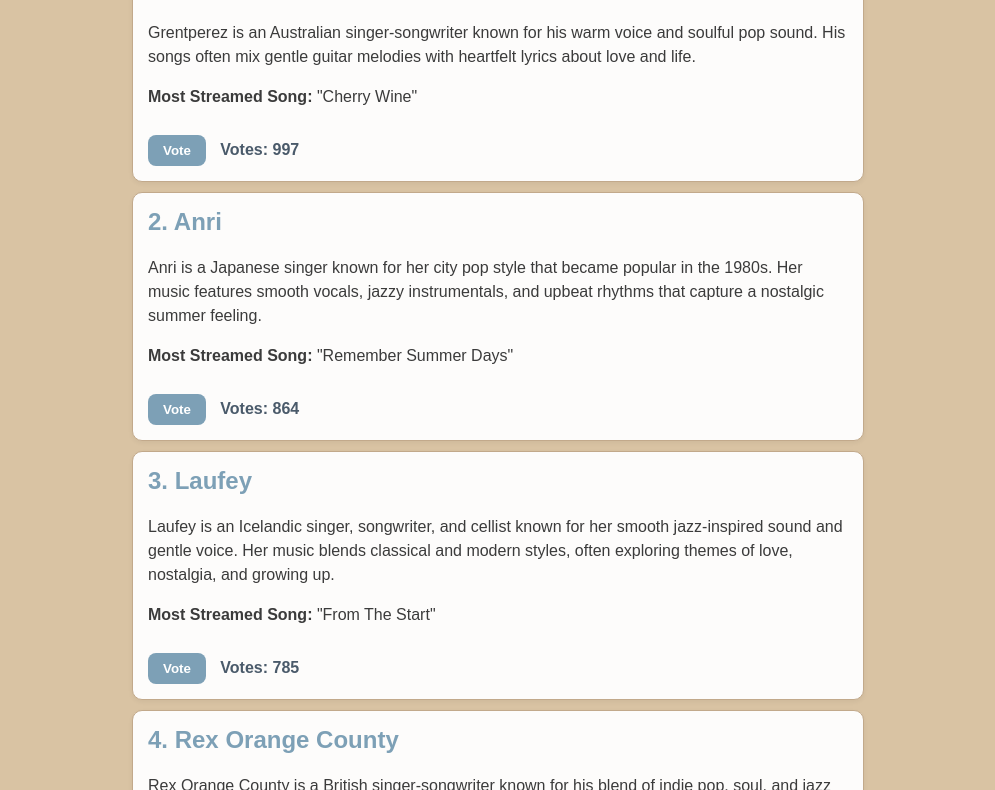
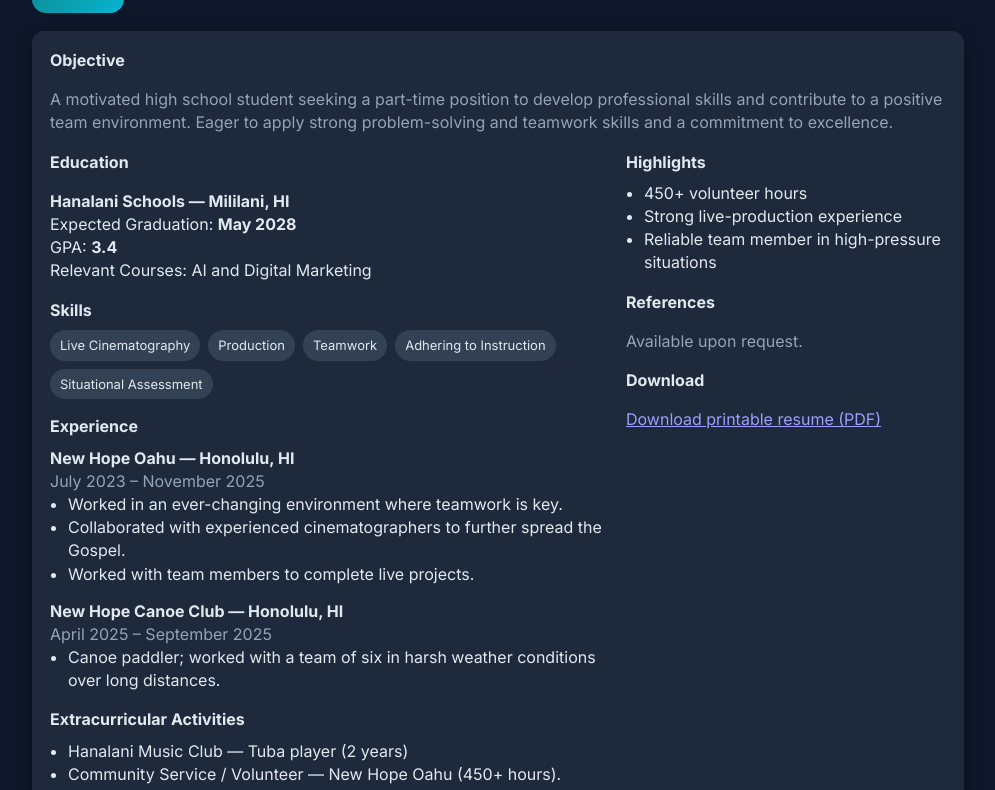
Before and after one commit to JosueBaut/JoshRepo, a plain HTML site: page index.html in a window 1280 px wide. Shown: the part 143-933 px from the top of the page, without its empty margins (142-1137 px from the left). Drawn offline with Linux system fonts and the light colour scheme.

Commit message:
Update index.html
resume

```diff
--- a/index.html
+++ b/index.html
@@ -1,145 +1,153 @@
-<!-- file: index.html -->
-<!DOCTYPE html>
+<!doctype html>
 <html lang="en">
 <head>
-  <meta charset="UTF-8" />
-  <meta name="viewport" content="width=device-width, initial-scale=1.0" />
-  <title>My Favorite Musicians</title>
+  <meta charset="utf-8" />
+  <meta name="viewport" content="width=device-width,initial-scale=1" />
+  <title>Joshua Adam Bautista — Resume</title>
+  <link href="https://fonts.googleapis.com/css2?family=Inter:wght@300;400;600;700&display=swap" rel="stylesheet">
   <style>
-    body {
-      font-family: 'Poppins', sans-serif;
-      background-color: #d9c3a3; /* bolder light brown background */
-      color: #3b3b3b;
-      padding: 20px;
-      margin: 0;
+    :root{
+      --accent:#0f766e;
+      --muted:#94a3b8;
+      --card:#1e293b;
+      --bg:#0f172a;
+      font-family: Inter, system-ui, -apple-system, 'Segoe UI', Roboto, 'Helvetica Neue', Arial;
+      color-scheme: dark;
     }
+    *{box-sizing:border-box}
+    body{margin:0;background:var(--bg);color:#e2e8f0;line-height:1.45}
+    .container{max-width:980px;margin:40px auto;padding:24px}
+    header{display:flex;gap:20px;align-items:center}
+    .avatar{width:92px;height:92px;border-radius:14px;background:linear-gradient(135deg,var(--accent),#06b6d4);display:flex;align-items:center;justify-content:center;color:white;font-weight:700;font-size:28px}
+    h1{margin:0;font-size:28px}
+    .sub{color:var(--muted);margin-top:6px}
+    .contact{margin-left:auto;text-align:right}
+    .card{background:var(--card);border-radius:12px;padding:18px;box-shadow:0 6px 18px rgba(0,0,0,0.4);margin-top:18px}
+    .grid{display:grid;grid-template-columns:1fr 320px;gap:20px}
+    .section{margin-bottom:16px}
+    .section h3{margin:0 0 8px 0;font-size:16px}
+    ul{margin:0;padding-left:18px}
+    .skill-list{display:flex;flex-wrap:wrap;gap:8px}
+    .chip{background:#334155;padding:6px 10px;border-radius:999px;font-size:13px;color:#e2e8f0}
+    .job{margin-bottom:14px}
+    .muted{color:var(--muted)}
+    footer{margin-top:20px;text-align:center;color:var(--muted);font-size:13px}
+    @media (max-width:820px){.grid{grid-template-columns:1fr;}.contact{text-align:left;margin-left:0}}
 
-    h1 {
-      text-align: center;
-      color: #4a5a6a; /* soft blue-gray */
-    }
-
-    .artist-list {
-      background-color: #fdfcfb;
-      border: 1px solid #c2a98b; /* light brown border */
-      border-radius: 10px;
-      margin: 10px auto;
-      padding: 15px;
-      max-width: 700px;
-      box-shadow: 0 2px 5px rgba(0,0,0,0.05);
-      transition: transform 0.2s ease, box-shadow 0.2s ease;
-    }
-
-    .artist-list:hover {
-      transform: translateY(-3px);
-      box-shadow: 0 4px 10px rgba(0,0,0,0.1);
-    }
-
-    .artist-list h2 {
-      color: #7da0b6; /* pastel blue */
-      margin-top: 0;
-    }
-
-    .artist-list p {
-      line-height: 1.5;
-    }
-
-    .vote-button {
-      cursor: pointer;
-      background-color: #7da0b6;
-      color: white;
-      border: none;
-      border-radius: 8px;
-      padding: 8px 15px;
-      margin-top: 10px;
-      font-weight: bold;
-      transition: background-color 0.2s ease;
-    }
-
-    .vote-button:hover {
-      background-color: #4a5a6a;
-    }
-
-    .votes {
-      font-weight: bold;
-      color: #4a5a6a;
-      margin-left: 10px;
-    }
+    /* simple print-friendly tweaks */
+    @media print{body{background:white} .container{margin:0;padding:0} .card{box-shadow:none} a[href]:after{content:""}}
   </style>
 </head>
 <body>
-  <h1>My Favorite Musicians</h1>
-  <div id="artistList"></div>
+  <div class="container">
+    <header>
+      <div class="avatar">JB</div>
+      <div>
+        <h1>Joshua Adam Bautista</h1>
+        <div class="sub">High school student • Aspiring cinematographer & team player</div>
+      </div>
+      <div class="contact">
+        <div>Ho’okanhe ST, Mililani, HI 96789</div>
+        <div class="muted">(808) 779-2762 • <a href="mailto:jobautista@hanalani.org">jobautista@hanalani.org</a></div>
+      </div>
+    </header>
+
+    <main class="card">
+      <div class="section">
+        <h3>Objective</h3>
+        <p class="muted">A motivated high school student seeking a part-time position to develop professional skills and contribute to a positive team environment. Eager to apply strong problem-solving and teamwork skills and a commitment to excellence.</p>
+      </div>
+
+      <div class="grid">
+        <div>
+          <div class="section">
+            <h3>Education</h3>
+            <p><strong>Hanalani Schools — Mililani, HI</strong><br>
+            Expected Graduation: <strong>May 2028</strong><br>
+            GPA: <strong>3.4</strong><br>
+            Relevant Courses: AI and Digital Marketing</p>
+          </div>
+
+          <div class="section">
+            <h3>Skills</h3>
+            <div class="skill-list">
+              <span class="chip">Live Cinematography</span>
+              <span class="chip">Production</span>
+              <span class="chip">Teamwork</span>
+              <span class="chip">Adhering to Instruction</span>
+              <span class="chip">Situational Assessment</span>
+            </div>
+          </div>
+
+          <div class="section">
+            <h3>Experience</h3>
+            <div class="job">
+              <strong>New Hope Oahu — Honolulu, HI</strong><br>
+              <span class="muted">July 2023 – November 2025</span>
+              <ul>
+                <li>Worked in an ever-changing environment where teamwork is key.</li>
+                <li>Collaborated with experienced cinematographers to further spread the Gospel.</li>
+                <li>Worked with team members to complete live projects.</li>
+              </ul>
+            </div>
+
+            <div class="job">
+              <strong>New Hope Canoe Club — Honolulu, HI</strong><br>
+              <span class="muted">April 2025 – September 2025</span>
+              <ul>
+                <li>Canoe paddler; worked with a team of six in harsh weather conditions over long distances.</li>
+              </ul>
+            </div>
+          </div>
+
+          <div class="section">
+            <h3>Extracurricular Activities</h3>
+            <ul>
+              <li>Hanalani Music Club — Tuba player (2 years)</li>
+              <li>Community Service / Volunteer — New Hope Oahu (450+ hours). Projects include Easter service at Blaisdell and Sunday services.</li>
+            </ul>
+          </div>
+        </div>
+
+        <aside>
+          <div class="section">
+            <h3>Highlights</h3>
+            <ul>
+              <li>450+ volunteer hours</li>
+              <li>Strong live-production experience</li>
+              <li>Reliable team member in high-pressure situations</li>
+            </ul>
+          </div>
+
+          <div class="section">
+            <h3>References</h3>
+            <p class="muted">Available upon request.</p>
+          </div>
+
+          <div class="section">
+            <h3>Download</h3>
+            <p><a href="#" onclick="downloadResume()">Download printable resume (PDF)</a></p>
+          </div>
+        </aside>
+      </div>
+
+    </main>
+
+    <footer>
+      Built from Joshua's resume • Want layout or color changes? Reply and I’ll update it.
+    </footer>
+  </div>
 
   <script>
-    // Helper function to generate a random number between 341 and 1200
-    function randomVotes() {
-      return Math.floor(Math.random() * (1200 - 341 + 1)) + 341;
+    function downloadResume(){
+      // simple placeholder: open the attached PDF in a new tab if available
+      const pdfPath = 'Joshua.B Resume.pdf';
+      const a = document.createElement('a');
+      a.href = pdfPath;
+      a.target = '_blank';
+      a.rel = 'noopener';
+      a.click();
     }
-
-    const artists = [
-      {
-        id: 'laufey',
-        name: 'Laufey',
-        description: 'Laufey is an Icelandic singer, songwriter, and cellist known for her smooth jazz-inspired sound and gentle voice. Her music blends classical and modern styles, often exploring themes of love, nostalgia, and growing up.',
-        song: 'From The Start',
-        votes: randomVotes()
-      },
-      {
-        id: 'grentperez',
-        name: 'Grentperez',
-        description: 'Grentperez is an Australian singer-songwriter known for his warm voice and soulful pop sound. His songs often mix gentle guitar melodies with heartfelt lyrics about love and life.',
-        song: 'Cherry Wine',
-        votes: randomVotes()
-      },
-      {
-        id: 'anri',
-        name: 'Anri',
-        description: 'Anri is a Japanese singer known for her city pop style that became popular in the 1980s. Her music features smooth vocals, jazzy instrumentals, and upbeat rhythms that capture a nostalgic summer feeling.',
-        song: 'Remember Summer Days',
-        votes: randomVotes()
-      },
-      {
-        id: 'rex',
-        name: 'Rex Orange County',
-        description: 'Rex Orange County is a British singer-songwriter known for his blend of indie pop, soul, and jazz influences. His songs often explore emotions, relationships, and self-discovery with a warm and honest tone.',
-        song: 'Best Friend',
-        votes: randomVotes()
-      },
-      {
-        id: 'daniel',
-        name: 'Daniel Caesar',
-        description: 'Daniel Caesar is a Canadian singer-songwriter known for his smooth R&B sound and soulful voice. His music often explores themes of love, faith, and personal growth.',
-        song: 'Best Part',
-        votes: randomVotes()
-      }
-    ];
-
-    function renderArtists() {
-      const list = document.getElementById('artistList');
-      list.innerHTML = '';
-      artists.sort((a, b) => b.votes - a.votes);
-      artists.forEach((artist, index) => {
-        const item = document.createElement('div');
-        item.className = 'artist-list';
-        item.innerHTML = `
-          <h2>${index + 1}. ${artist.name}</h2>
-          <p>${artist.description}</p>
-          <p><strong>Most Streamed Song:</strong> "${artist.song}"</p>
-          <button class="vote-button" onclick="voteForArtist('${artist.id}')">Vote</button>
-          <span class="votes">Votes: ${artist.votes}</span>
-        `;
-        list.appendChild(item);
-      });
-    }
-
-    function voteForArtist(id) {
-      const artist = artists.find(a => a.id === id);
-      artist.votes++;
-      renderArtists();
-    }
-
-    renderArtists();
   </script>
 </body>
 </html>
```
